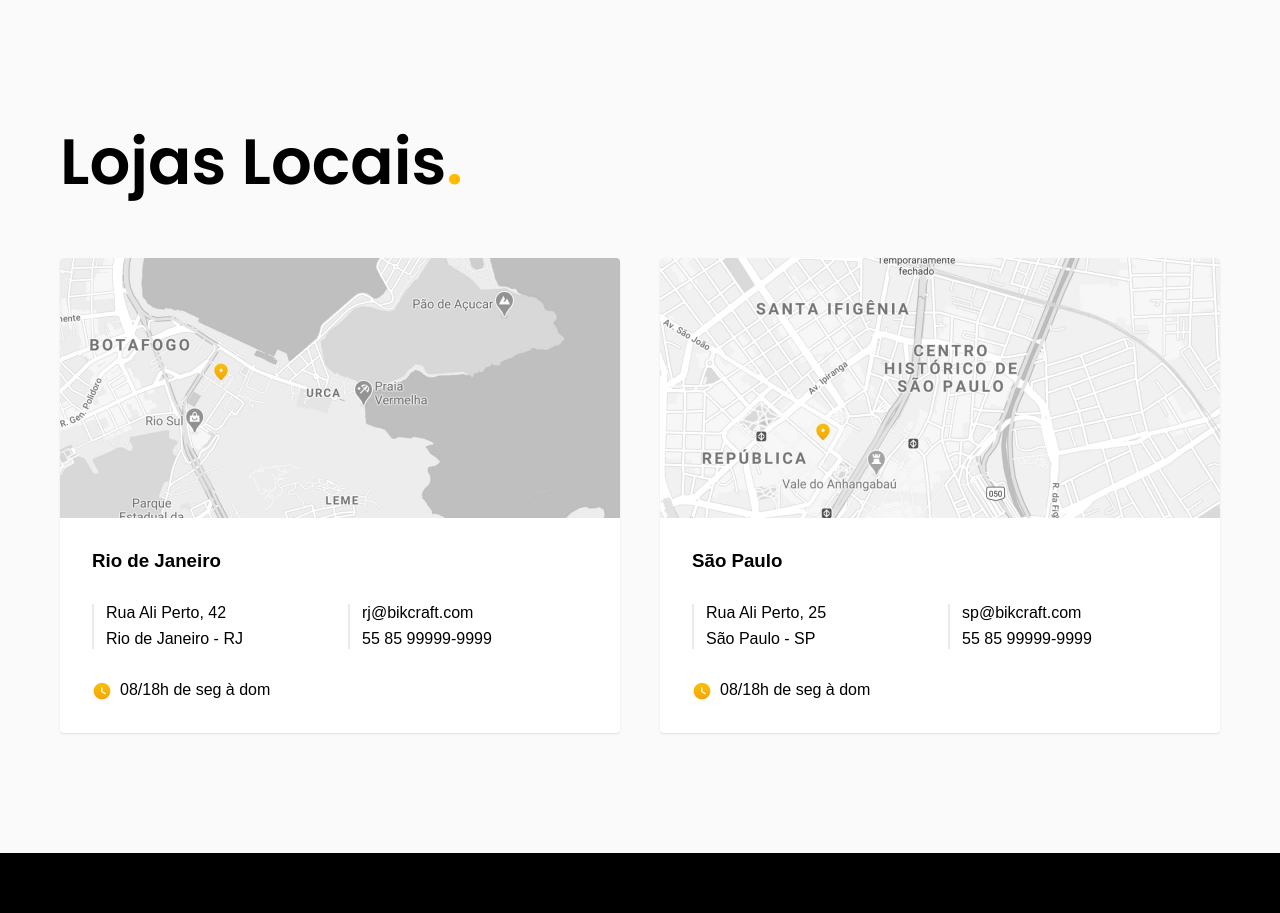
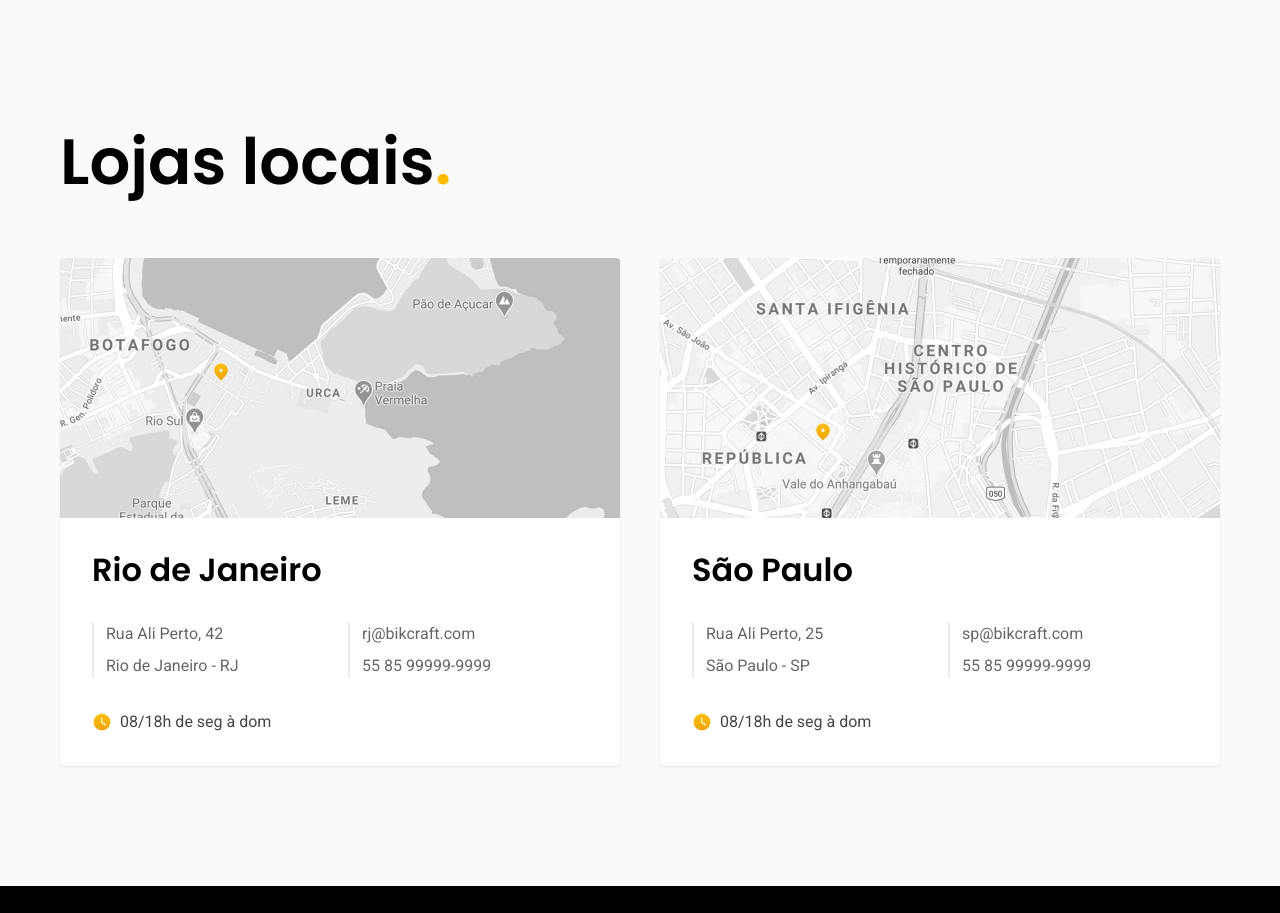
Before and after one commit to Leoodaviid/bikcraft, a React (Create React App) app: page /contato in a window 1280 px wide. Shown: the part 873-1786 px from the top of the page. Built offline with nearby package versions, Linux system fonts and the light colour scheme.

Commit message:
Ajustes fonts

```diff
--- a/src/pages/Contato/Contato.tsx
+++ b/src/pages/Contato/Contato.tsx
@@ -66,7 +66,7 @@ const Contato = () => {
         </div>
       </Container>
       <Article>
-        <BikSubTitle className='container'>Lojas Locais</BikSubTitle>
+        <BikSubTitle className='container'>Lojas locais</BikSubTitle>
         <div className='store container'>
           <div className='store-item'>
             <img
--- a/src/pages/Contato/styles.ts
+++ b/src/pages/Contato/styles.ts
@@ -44,6 +44,7 @@ export const Container = styled.div`
   address a {
     display: block;
     max-width: max-content;
+    font: 400 ${({ theme }) => theme.fontSize.base} / 1.5 ${({ theme }) => theme.fontFamily.rob};
     margin-bottom: 0.5rem;
     padding-left: 1.75rem;
   }
@@ -129,15 +130,28 @@ export const Article = styled.article`
     gap: 2rem 1rem;
     padding: 2rem;
   }
+  .store-content h3 {
+    font: 600 ${({ theme }) => theme.fontSize['3xl']} / 1.25
+      ${({ theme }) => theme.fontFamily.heading};
+  }
   .store-content h3,
   .store-time {
     grid-column: 1/-1;
+  }
+  .store-data a,
+  .store-data p {
+    font: 400 ${({ theme }) => theme.fontSize.base} / 1.5 ${({ theme }) => theme.fontFamily.rob};
+    color: ${({ theme }) => theme.colors.gray600};
   }
   .store-data {
     display: grid;
     gap: 0.5rem;
     border-left: 2px solid ${({ theme }) => theme.colors.gray200};
     padding-left: 0.75rem;
+  }
+  .store-time {
+    font: 400 ${({ theme }) => theme.fontSize.base} / 1.5 ${({ theme }) => theme.fontFamily.rob};
+    color: ${({ theme }) => theme.colors.gray700};
   }
   .store-time {
     display: flex;
@@ -152,6 +166,9 @@ export const Article = styled.article`
     .store {
       gap: 1.25rem;
     }
+    .store-content h3 {
+      font-size: ${({ theme }) => theme.fontSize['2xl']};
+    }
     .store-content {
       grid-template-columns: 1fr;
     }
```
